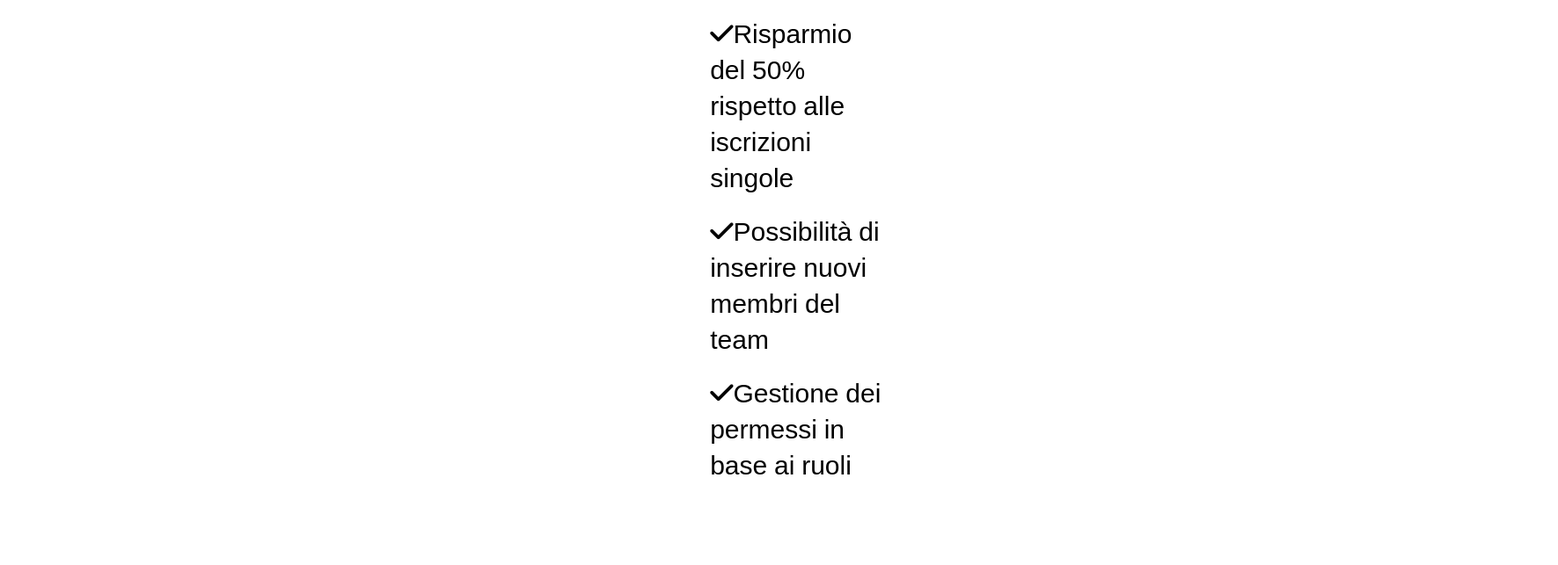
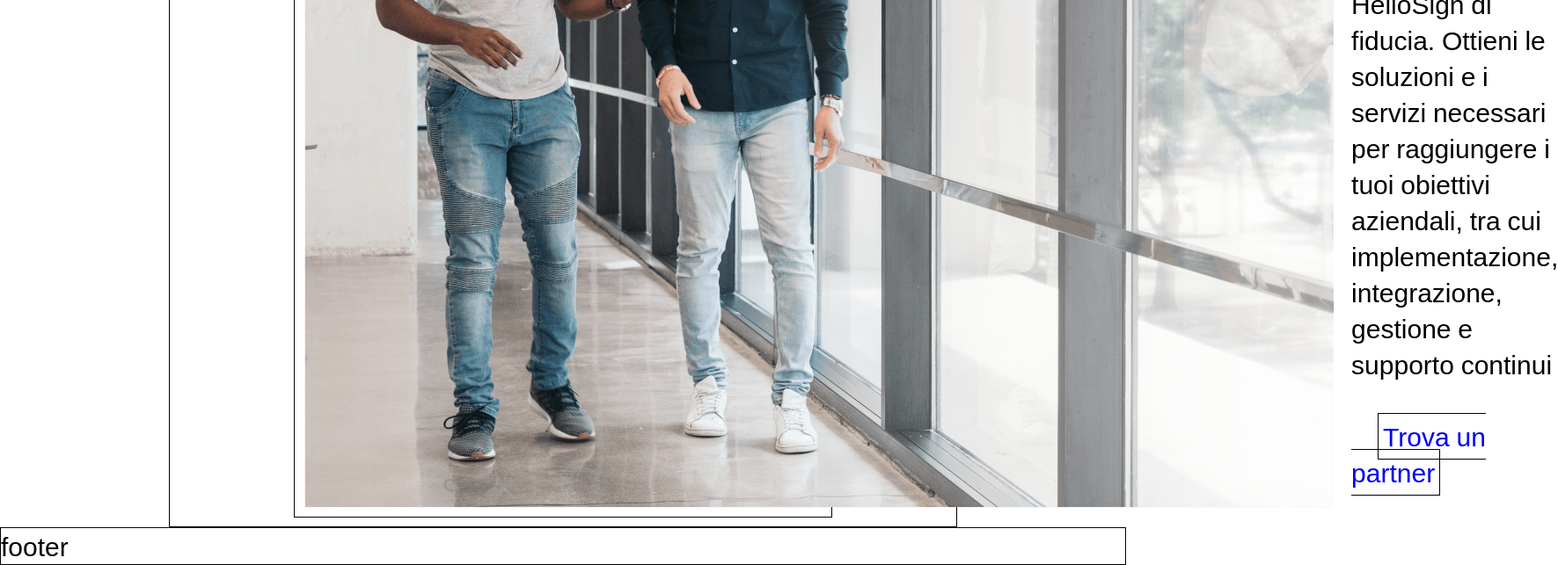
Before and after one commit to chiara1911/-htmlcss-dropbox, a plain HTML site: page index.html in a window 1280 px wide. Shown: the part 5853-6496 px from the top of the page at 88% size, 1771 px wide, since content can reach past the window. Before the commit the page ends 6412 px from the top, so only its background shows below. Drawn offline with Linux system fonts and the light colour scheme.

Commit message:
add partner section

```diff
--- a/css/style.css
+++ b/css/style.css
@@ -145,6 +145,18 @@ height: 400px;
 .first-box{
     margin: 100px;
 }
+#partner{
+    margin-top: 50px;
+}
+.partner-text{
+    margin: 20px;
+}
+#btn-partner{
+    border: solid black 1px;
+    margin-top: 20px;
+    padding: 5px;
+}
+
 /* footer */
 
 
--- a/index.html
+++ b/index.html
@@ -169,8 +169,13 @@
 
         </div>
 
-        <div>
-            <img src="img/" alt="">
+        <div class="debug container d-flex " id="partner">
+            <img src="img/partner.png" alt="" id="partern-img">
+            <div class="partner-text">
+                <h2>Entra in contatto con  un partner Dropbox</h2>
+                <p>Trova un partner Dropbox e HelloSign di fiducia. Ottieni le soluzioni e i servizi necessari per raggiungere i tuoi obiettivi aziendali, tra cui implementazione, integrazione, gestione e supporto continui</p><br>
+                <a href="#" id="btn-partner">Trova un partner</a>
+            </div>
         </div>
 
 
```
